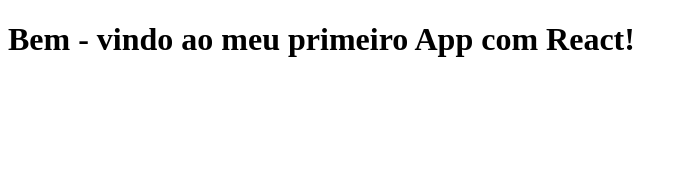
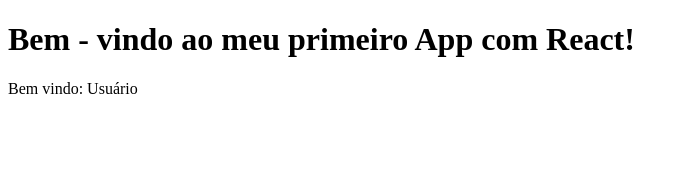
Before and after one commit to Andree-Guilherme/projetos_React_NextJs, a React (Create React App) app in the folder exercicios/: page / in a window 1280 px wide. Shown: the top 170 px of the page, without its empty margins (0-687 px from the left). Built offline with nearby package versions, Linux system fonts and the light colour scheme.

Commit message:
Utilizando componentes aninhados
Módulo: 02 Começando com ReactJS
Aula: 03 Propriedades e componentes

https://github.com/Andree-Guilherme/curso_React_NextJS/blob/draft/02%20Come%C3%A7ando%20com%20ReactJS/03%20Propriedades%20e%20componente/Componentes.md

```diff
--- a/exercicios/src/App.js
+++ b/exercicios/src/App.js
@@ -2,8 +2,17 @@
   return (
     <div>
       <h1>Bem - vindo ao meu primeiro App com React!</h1>
+      <Nome />
     </div>
   );
 }
 
 export default App;
+
+function Nome(){
+  return(
+    <span>
+      Bem vindo: Usuário
+    </span>
+  );
+}
```
